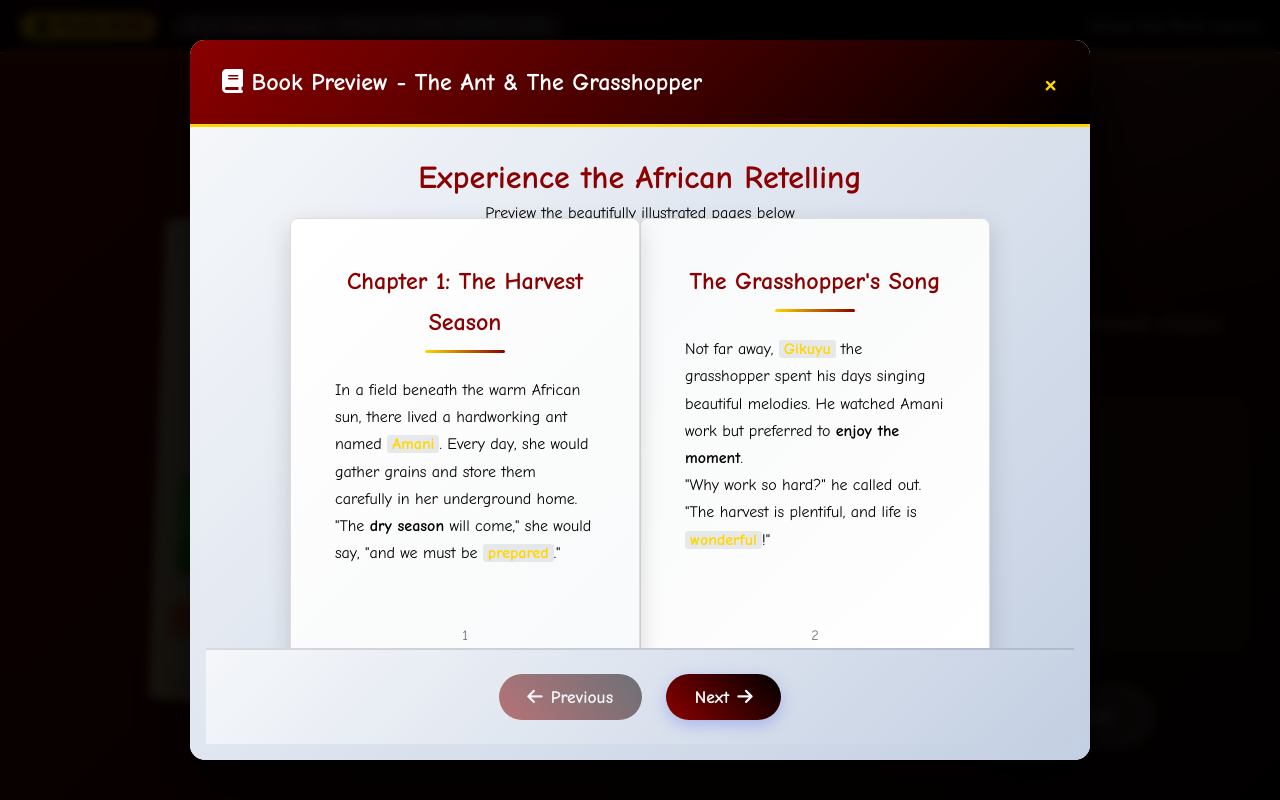
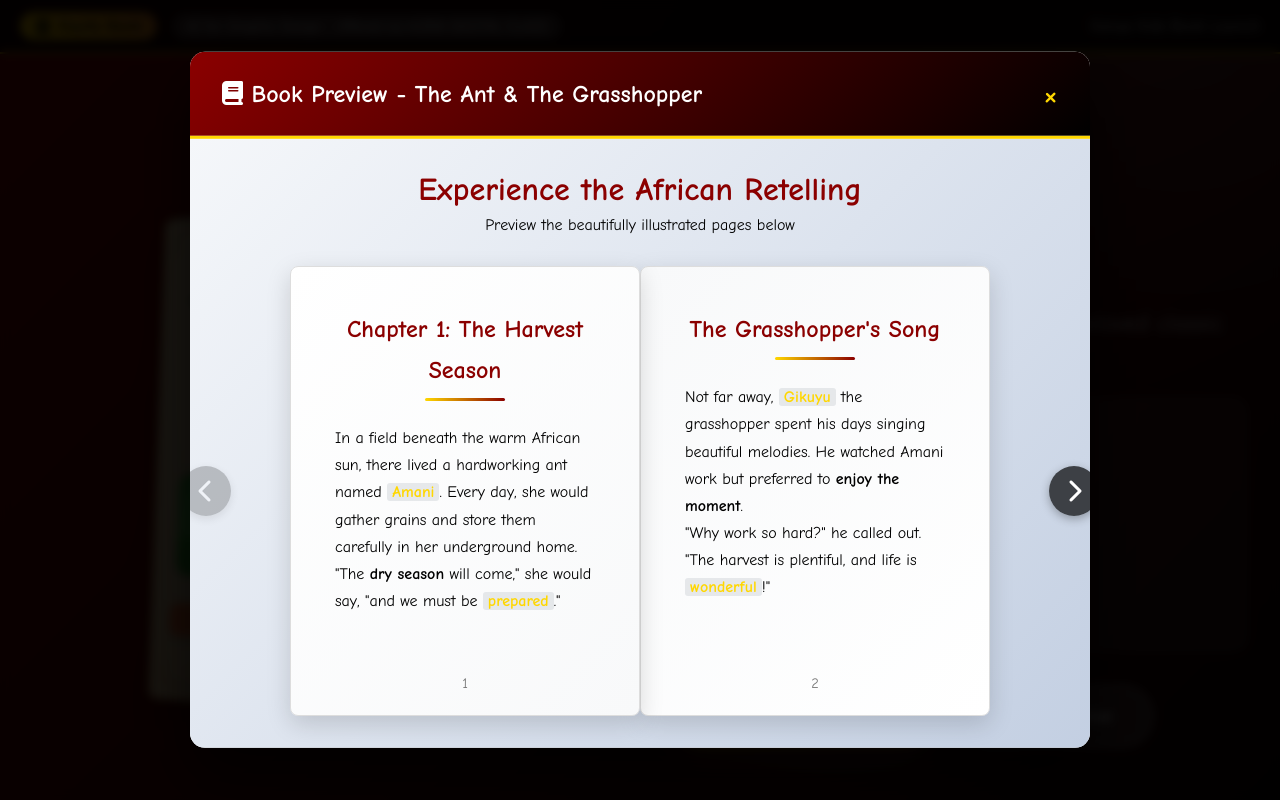
Before and after one commit to firstbinary/KitabuYako, a plain HTML site: page index.html in a window 1280 px wide. Both pictures are taken after a click on the button "Sneak Peek Inside". Shown: the top 800 px of the page. Drawn offline with Linux system fonts and the light colour scheme.

Commit message:
Update index.html

```diff
--- a/index.html
+++ b/index.html
@@ -492,6 +492,7 @@
             flex: 1;
             padding: 1rem;
             min-height: 300px;
+            position: relative;
         }
 
         .book-container {
@@ -600,44 +601,49 @@
             font-weight: bold;
         }
 
-        .navigation {
-            padding: 1.5rem 0;
+        /* Navigation arrows */
+        .nav-arrow {
+            position: absolute;
+            top: 50%;
+            transform: translateY(-50%);
+            background: rgba(0, 0, 0, 0.7);
+            color: white;
+            border: none;
+            border-radius: 50%;
+            width: 50px;
+            height: 50px;
+            font-size: 1.5rem;
+            cursor: pointer;
+            z-index: 20;
             display: flex;
+            align-items: center;
             justify-content: center;
-            gap: 1.5rem;
-            position: sticky;
-            bottom: 0;
-            background: linear-gradient(135deg, #f5f7fa, #c3cfe2);
-            z-index: 5;
-            border-top: 2px solid rgba(0,0,0,0.1);
+            transition: all 0.3s;
+            box-shadow: 0 3px 10px rgba(0,0,0,0.3);
         }
 
-        .nav-btn {
-            background: linear-gradient(45deg, var(--primary), var(--secondary));
-            color: white;
-            border: none;
-            padding: 0.8rem 1.8rem;
-            border-radius: 30px;
-            cursor: pointer;
-            transition: all 0.3s;
-            font-weight: bold;
-            display: flex;
-            align-items: center;
-            gap: 8px;
-            font-size: 1.1rem;
-            box-shadow: 0 5px 15px rgba(102, 126, 234, 0.4);
+        .nav-arrow:hover {
+            background: var(--primary);
+            transform: translateY(-50%) scale(1.1);
         }
 
-        .nav-btn:hover {
-            transform: translateY(-3px);
-            box-shadow: 0 8px 20px rgba(102, 126, 234, 0.6);
+        .nav-arrow.left {
+            left: -25px;
         }
 
-        .nav-btn:disabled {
-            opacity: 0.5;
+        .nav-arrow.right {
+            right: -25px;
+        }
+
+        .nav-arrow:disabled {
+            opacity: 0.3;
             cursor: not-allowed;
-            transform: none;
-            box-shadow: none;
+            transform: translateY(-50%);
+        }
+
+        /* Remove bottom navigation */
+        .navigation {
+            display: none;
         }
 
         /* RSVP Success Modal */
@@ -818,6 +824,20 @@
             .karibu-text {
                 font-size: 3rem;
             }
+
+            .nav-arrow {
+                width: 40px;
+                height: 40px;
+                font-size: 1.2rem;
+            }
+
+            .nav-arrow.left {
+                left: -20px;
+            }
+
+            .nav-arrow.right {
+                right: -20px;
+            }
         }
 
         @media (max-width: 576px) {
@@ -894,6 +914,20 @@
 
             .karibu-text {
                 font-size: 2.5rem;
+            }
+
+            .nav-arrow {
+                width: 35px;
+                height: 35px;
+                font-size: 1rem;
+            }
+
+            .nav-arrow.left {
+                left: -15px;
+            }
+
+            .nav-arrow.right {
+                right: -15px;
             }
         }
     </style>
@@ -999,6 +1033,9 @@
                     <p>Preview the beautifully illustrated pages below</p>
                 </div>
                 <div class="preview-container">
+                    <button class="nav-arrow left" id="prevArrow" onclick="prevPage()" disabled>
+                        <i class="fas fa-chevron-left"></i>
+                    </button>
                     <div class="book-container">
                         <div class="book-3d" id="book3d">
                             <div class="page page-left" id="leftPage">
@@ -1019,13 +1056,8 @@
                             </div>
                         </div>
                     </div>
-                </div>
-                <div class="navigation">
-                    <button class="nav-btn" id="prevBtn" onclick="prevPage()" disabled>
-                        <i class="fas fa-arrow-left"></i> Previous
-                    </button>
-                    <button class="nav-btn" id="nextBtn" onclick="nextPage()">
-                        Next <i class="fas fa-arrow-right"></i>
+                    <button class="nav-arrow right" id="nextArrow" onclick="nextPage()">
+                        <i class="fas fa-chevron-right"></i>
                     </button>
                 </div>
             </div>
@@ -1132,8 +1164,8 @@
         function updatePage() {
             const leftPage = document.getElementById('leftPage');
             const rightPage = document.getElementById('rightPage');
-            const prevBtn = document.getElementById('prevBtn');
-            const nextBtn = document.getElementById('nextBtn');
+            const prevArrow = document.getElementById('prevArrow');
+            const nextArrow = document.getElementById('nextArrow');
 
             if (currentPage < pageContents.length) {
                 const content = pageContents[currentPage];
@@ -1155,8 +1187,8 @@
                 `;
             }
 
-            prevBtn.disabled = currentPage === 0;
-            nextBtn.disabled = currentPage >= pageContents.length - 1;
+            prevArrow.disabled = currentPage === 0;
+            nextArrow.disabled = currentPage >= pageContents.length - 1;
         }
 
         function flipPage(pageElement, callback) {
```
